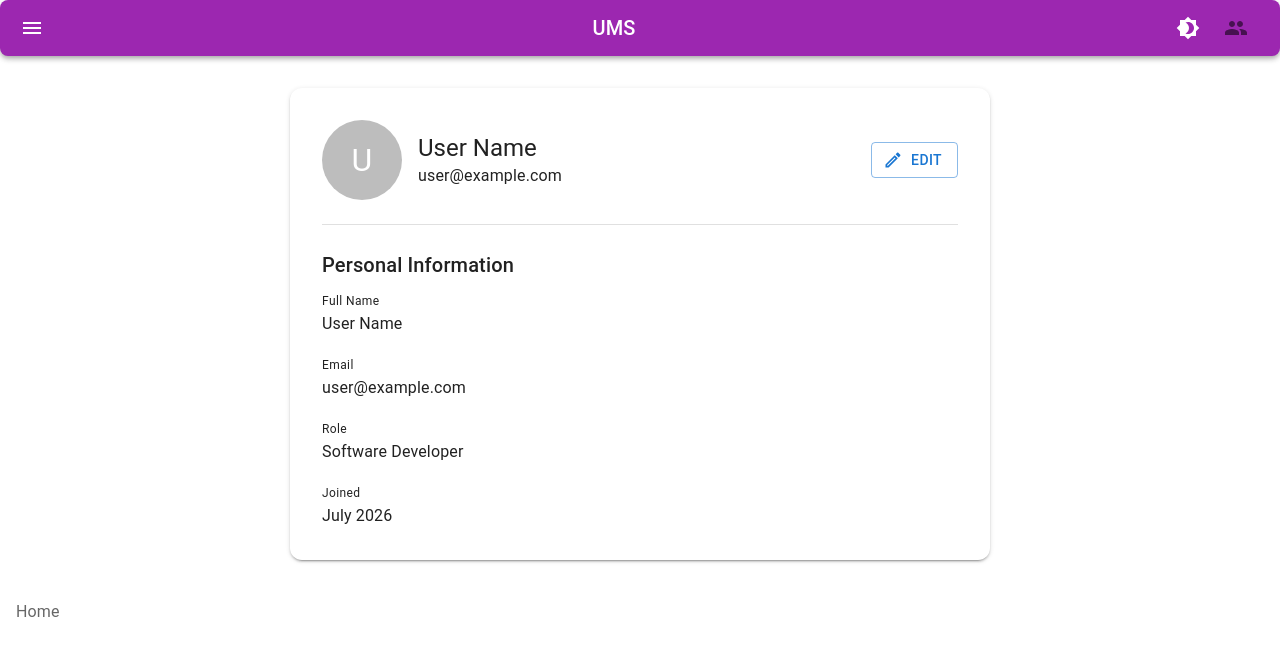
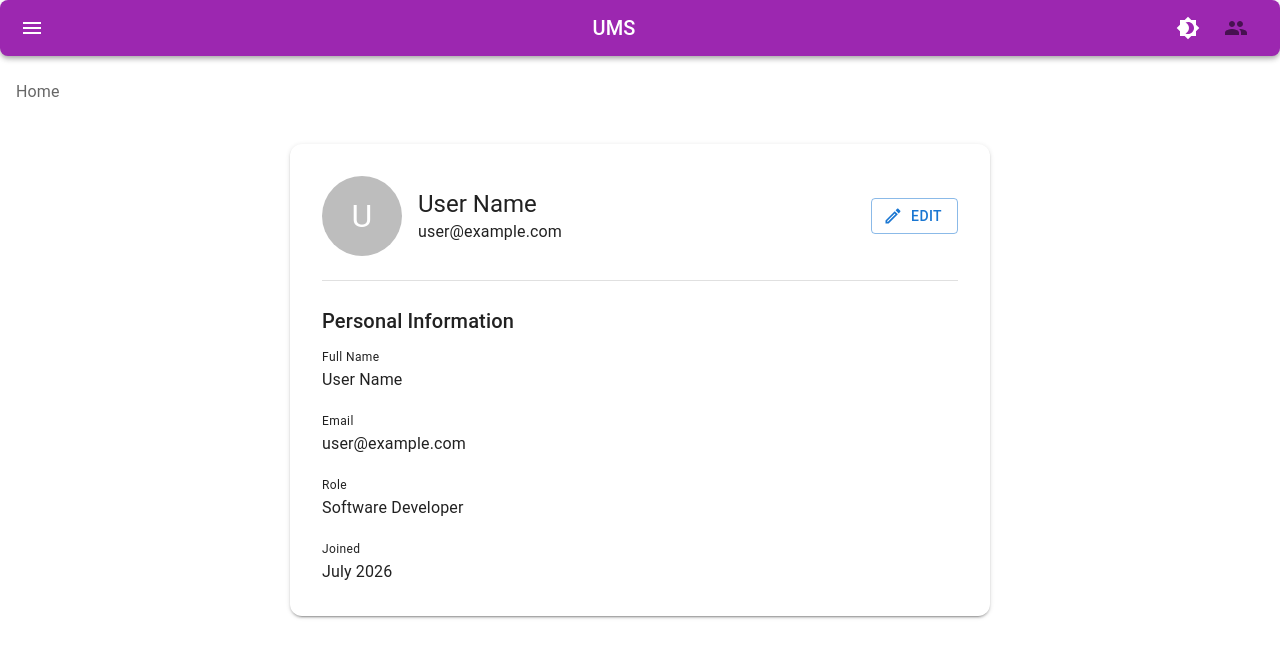
Before and after one commit to archu-230/user-management-system, a React (Vite) app: page /profile in a window 1280 px wide. Shown: the top 658 px of the page. Built offline with nearby package versions, Linux system fonts and the light colour scheme.

Commit message:
refactor: resolve rendering issue in app.jsx

```diff
--- a/src/App.jsx
+++ b/src/App.jsx
@@ -19,11 +19,11 @@ const App = () => {
         <Bar onclickMenu={() => setOpen(prev => !prev)} />
         <Toolbar />
         <AppBoard open={open} />
-        <Routes>
+        <AppBreadcrumb />
+         <Routes>
           <Route path="/profile" element={<Profile />} />
           <Route path="/" element={<></>} />
         </Routes>
-        <AppBreadcrumb />
       </MUIProvider>
     </BrowserRouter>
   );
--- a/src/components/navbar/index.jsx
+++ b/src/components/navbar/index.jsx
@@ -6,6 +6,8 @@ import { Menu, People } from "@mui/icons-material";
 import { ThemeContext } from "@emotion/react";
 import ThemeToggleButton from "../ThemeToggle";
 import { useNavigate } from "react-router-dom";
+
+
 function Bar({ onclickMenu }) {
   const navigate = useNavigate();
   return (
```
